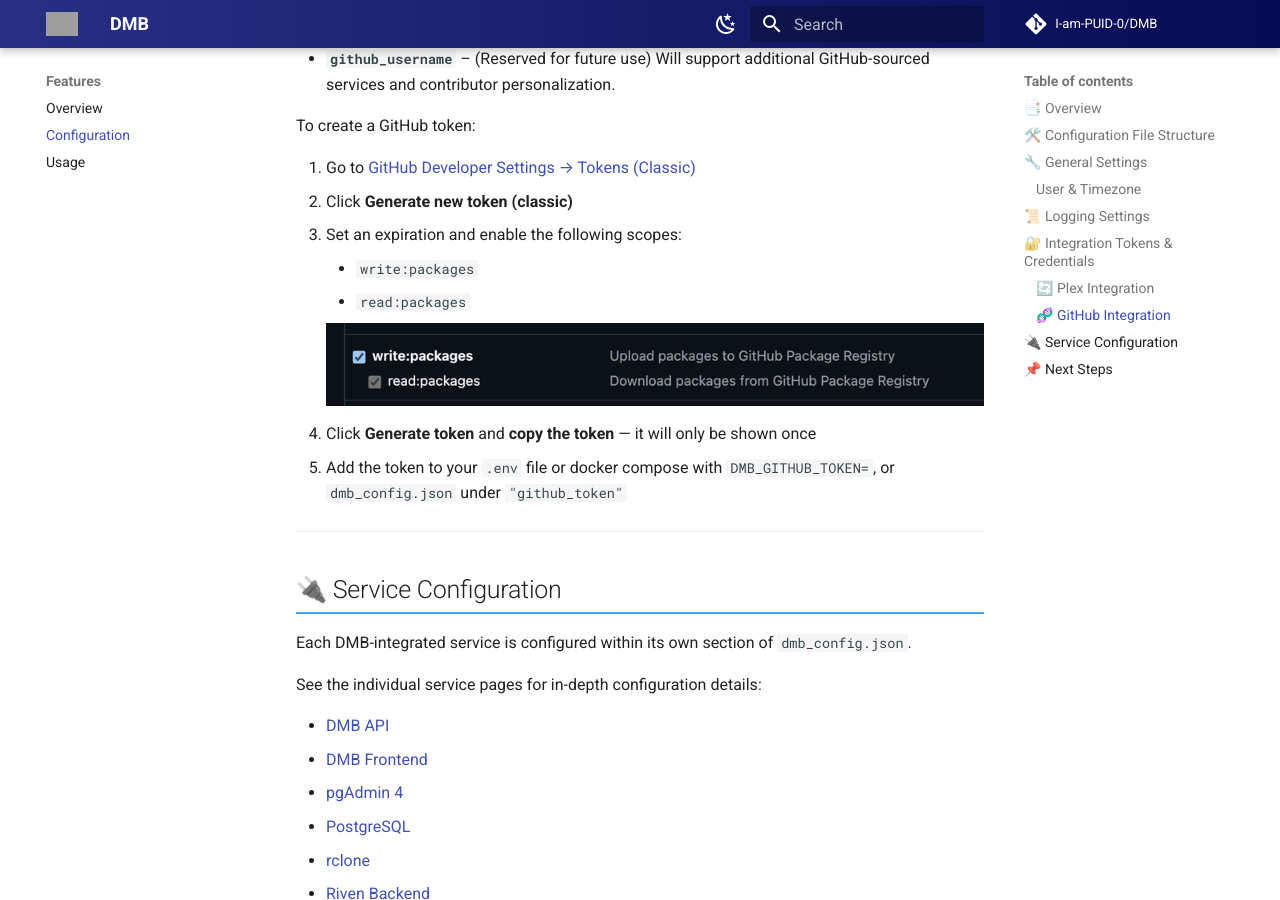
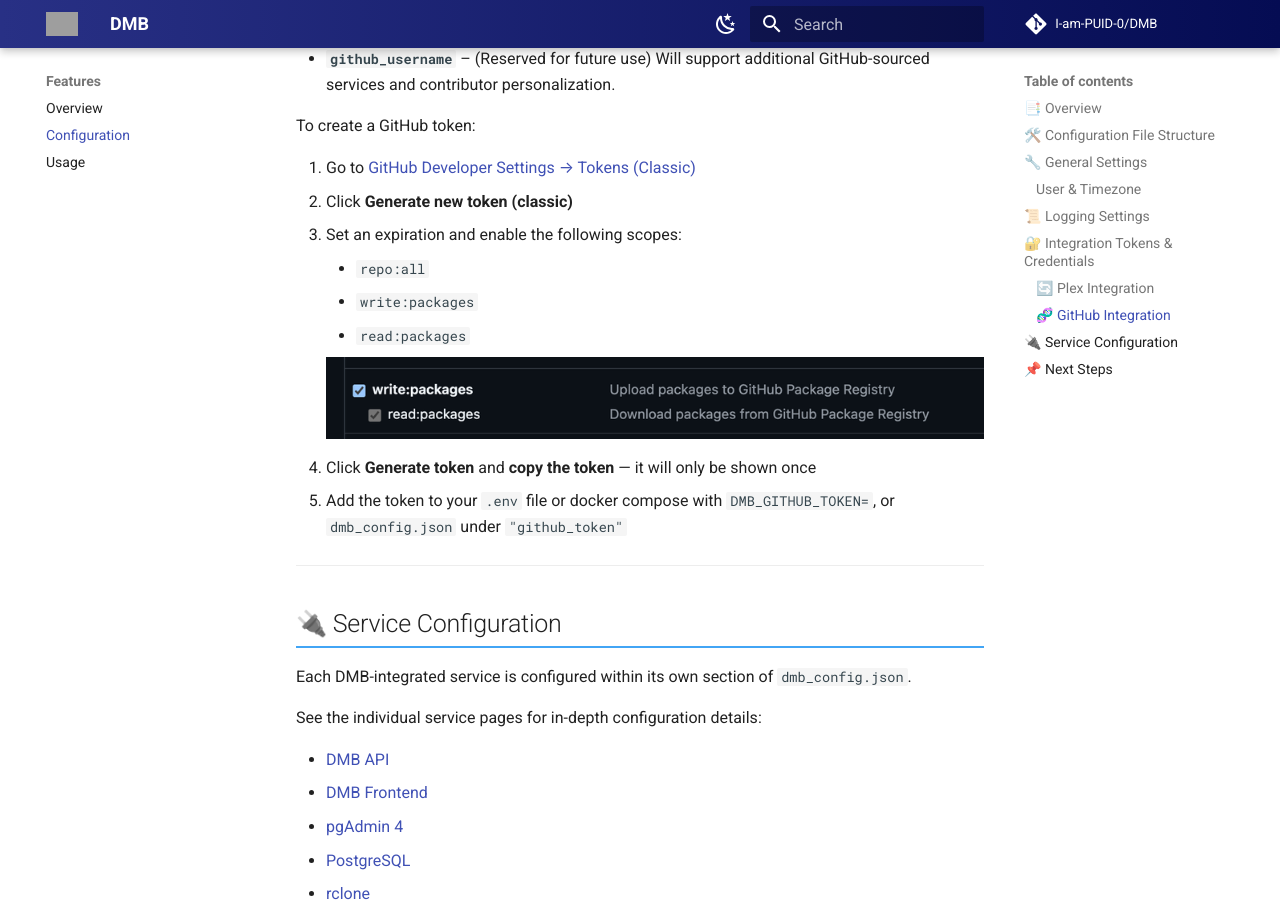
Before and after one commit to I-am-PUID-0/DMB_Docs, an MkDocs documentation site: the page built from docs/features/configuration.md, in a window 1280 px wide and 900 px high, scrolled down 2672 px. Built offline with MkDocs 1.6.1 and Material for MkDocs 9.7.7, drawn with Linux system fonts in a browser that asks for light colours; comment, search, counter and statistics services are not loaded; grey boxes are pictures that could not be loaded.

Commit message:
Update configuration.md

```diff
--- a/docs/features/configuration.md
+++ b/docs/features/configuration.md
@@ -106,7 +106,7 @@ To create a GitHub token:
 1. Go to [GitHub Developer Settings → Tokens (Classic)](https://github.com/settings/tokens)
 2. Click **Generate new token (classic)**
 3. Set an expiration and enable the following scopes:
-
+    - `repo:all`
     - `write:packages`
     - `read:packages`
 
```
